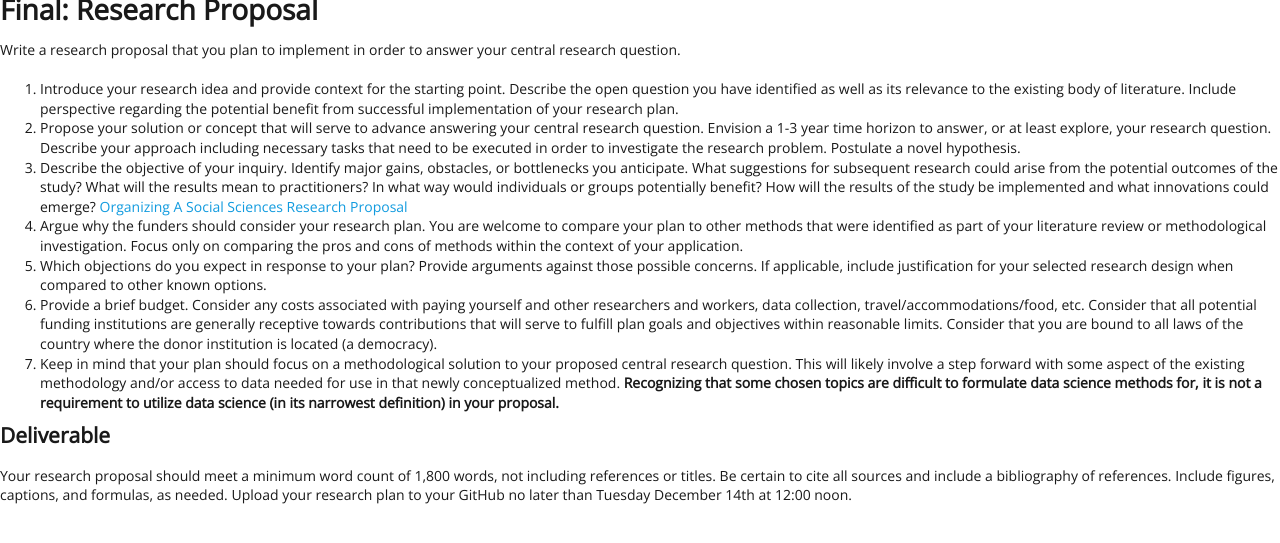
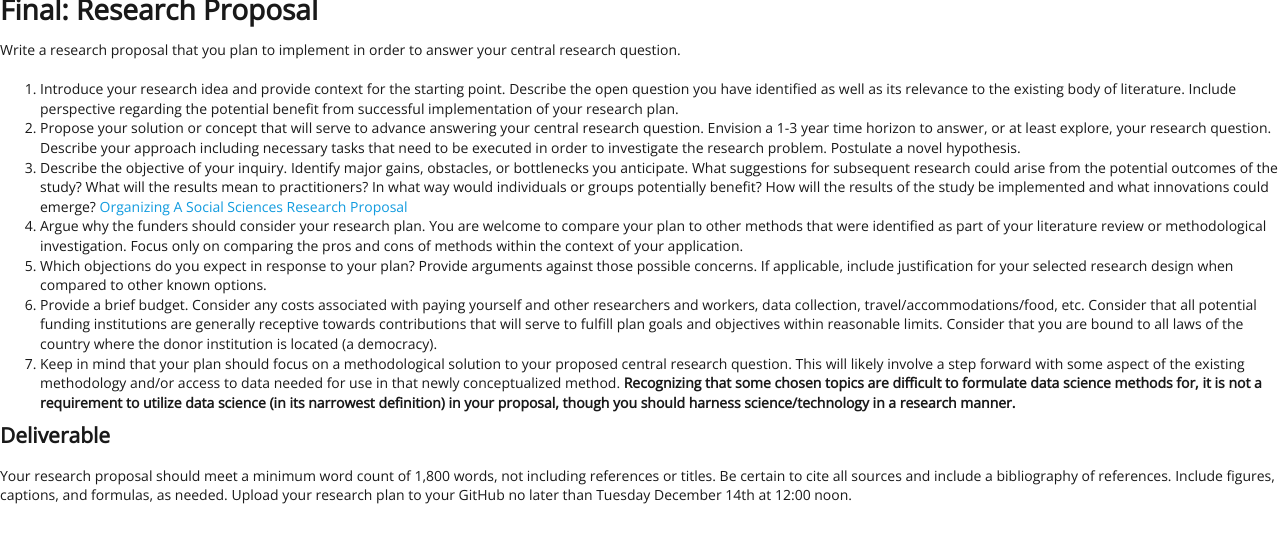
Before and after one commit to EMBrewer/dat150, a Jekyll site: the page built from _posts/2021-09-10-Final.md, in a window 1280 px wide. Shown: the top 543 px of the page. Built offline with Jekyll 4.4.1, drawn with Linux system fonts in a browser that asks for light colours; our own code applies the rules of GitHub Pages for plain Markdown files.

Commit message:
Update 2021-09-10-Final.md

```diff
--- a/_posts/2021-09-10-Final.md
+++ b/_posts/2021-09-10-Final.md
@@ -8,7 +8,7 @@ Write a research proposal that you plan to implement in order to answer your cen
 4. Argue why the funders should consider your research plan. You are welcome to compare your plan to other methods that were identified as part of your literature review or methodological investigation. Focus only on comparing the pros and cons of methods within the context of your application.
 5. Which objections do you expect in response to your plan? Provide arguments against those possible concerns. If applicable, include justification for your selected research design when compared to other known options.
 6. Provide a brief budget. Consider any costs associated with paying yourself and other researchers and workers, data collection, travel/accommodations/food, etc. Consider that all potential funding institutions are generally receptive towards contributions that will serve to fulfill plan goals and objectives within reasonable limits. Consider that you are bound to all laws of the country where the donor institution is located (a democracy).
-7. Keep in mind that your plan should focus on a methodological solution to your proposed central research question. This will likely involve a step forward with some aspect of the existing methodology and/or access to data needed for use in that newly conceptualized method. **Recognizing that some chosen topics are difficult to formulate data science methods for, it is not a requirement to utilize data science (in its narrowest definition) in your proposal.**
+7. Keep in mind that your plan should focus on a methodological solution to your proposed central research question. This will likely involve a step forward with some aspect of the existing methodology and/or access to data needed for use in that newly conceptualized method. **Recognizing that some chosen topics are difficult to formulate data science methods for, it is not a requirement to utilize data science (in its narrowest definition) in your proposal, though you should harness science/technology in a research manner.**
 
 ## Deliverable
 
```
